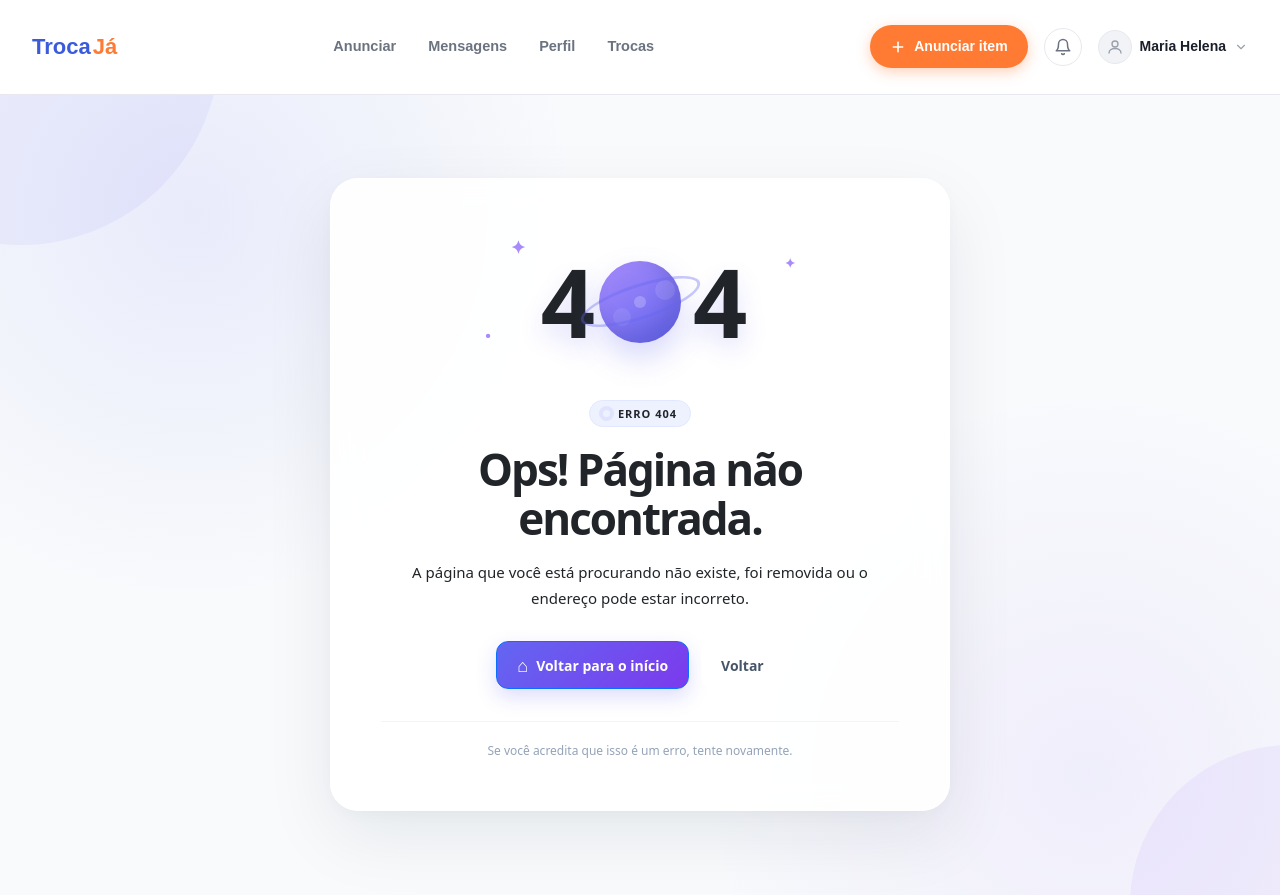
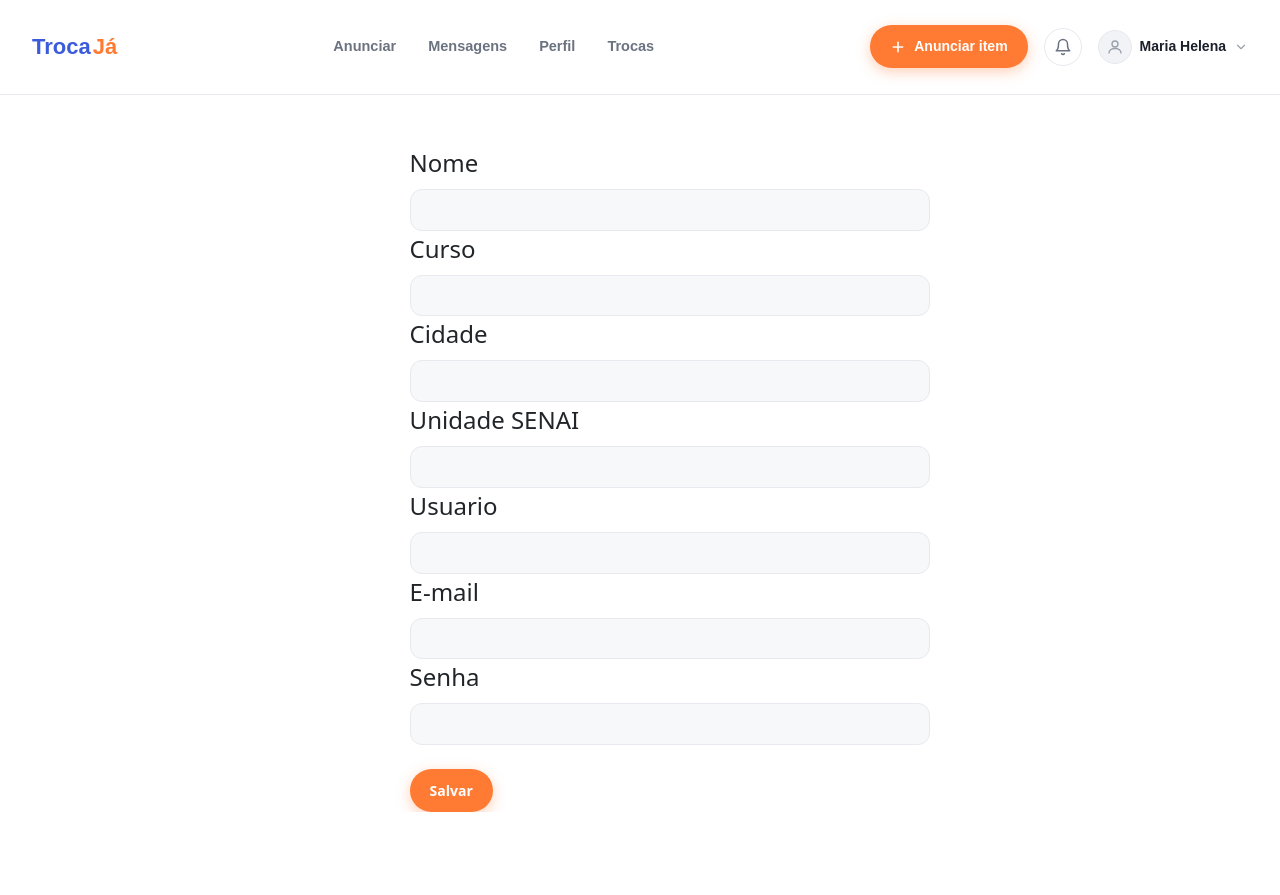
Before and after one commit to mariahelenasilva/sistema-troca, an Angular app: page /cadastrar in a window 1280 px wide. After the commit the page ends 812 px from the top, so only its background shows below. Built offline with nearby package versions, Linux system fonts and the light colour scheme.

Commit message:
Criando formulario de cadastro, login e adicionado estilo modelo aula11

```diff
--- /dev/null
+++ b/src/app/pages/cadastrar/cadastrar.css
@@ -0,0 +1,57 @@
+.form-cadastrar {
+    margin-left: 32%;
+    margin-top: 50px;
+}
+
+.search-bar {
+  display: flex;
+  align-items: center;
+  gap: 10px;
+  max-width: 520px;
+  margin-top: 26px;
+  padding: 4px 4px 4px 16px;
+  background: #f7f8fa;
+  border: 1px solid #e7e9ee;
+  border-radius: 12px;
+}
+
+.search-bar input {
+  flex: 1;
+  min-width: 0;
+  padding: 5px 0;
+  border: none;
+  background: transparent;
+  font-family: inherit;
+  font-size: 14.5px;
+  color: #1b1f2a;
+}
+
+.search-bar input::placeholder {
+  color: #9aa1ac;
+}
+
+.search-bar input:focus {
+  outline: none;
+}
+
+.search-bar:focus-within {
+  border-color: #3b5bdb;
+}
+
+.search-button {
+  padding: 11px 20px;
+  border: none;
+  border-radius: 999px;
+  background: #ff7a33;
+  color: #ffffff;
+  font-family: inherit;
+  font-size: 14px;
+  font-weight: 700;
+  cursor: pointer;
+  box-shadow: 0 4px 14px rgba(255, 122, 51, 0.35);
+  transition: background 0.15s ease;
+}
+
+.search-button:hover {
+  background: #e9631a;
+}
--- /dev/null
+++ b/src/app/pages/cadastrar/cadastrar.html
@@ -0,0 +1,87 @@
+<div class="form-cadastrar">
+    <form #meuFormulario="ngForm" (ngSubmit)="cadastrar()">
+        <fieldset>
+
+            <legend>Nome</legend>
+            <div class="search-bar">
+                <input #campoNome="ngModel" type="text" [(ngModel)]="nome" name="nome" required minlength="3" maxlength="100">
+            </div>
+            @if(campoNome.invalid && campoNome.touched){
+                <div>Campo nome deve ser preenchido!</div>
+            }
+
+        </fieldset>
+        <fieldset>
+            <legend>Curso</legend>
+            <div class="search-bar">
+            <input #campoCurso="ngModel" type="text" [(ngModel)]="curso" name="curso"
+                required minlength="3" maxlength="100">
+            </div>
+            @if(campoCurso.invalid && campoCurso.touched){
+                <div>Campo curso deve ser preenchido!</div>
+            }
+
+        </fieldset>
+        <fieldset>
+            <legend>Cidade</legend>
+            <div class="search-bar">
+            <input #campoCidade="ngModel" type="text" [(ngModel)]="cidade" name="cidade"
+                required minlength="3" maxlength="100">
+            </div>
+            @if(campoCidade.invalid && campoCidade.touched){
+                <div>Campo cidade deve ser preenchido!</div>
+            }
+
+        </fieldset>
+        <fieldset>
+            <legend>Unidade SENAI</legend>
+            <div class="search-bar">
+            <input #campoUnidadeSenai="ngModel" type="text" [(ngModel)]="unidadeSenai" name="unidadeSenai"
+                required minlength="3" maxlength="100">
+            </div>
+            @if(campoUnidadeSenai.invalid && campoUnidadeSenai.touched){
+                <div>Campo Unidade SENAI deve ser preenchido!</div>
+            }
+
+        </fieldset>
+
+        <fieldset>
+            <legend>Usuario</legend>
+            <div class="search-bar">
+            <input #campoUsuario="ngModel" type="text" [(ngModel)]="usuario" name="usuario"
+                required minlength="3" maxlength="20">
+            </div>
+            @if(campoUsuario.invalid && campoUsuario.touched){
+                <div>Campo usuario deve ser preenchido!</div>
+            }
+        </fieldset>
+
+        <fieldset>
+            <legend>E-mail</legend>
+            <div class="search-bar">
+            <input #campoEmail="ngModel" type="email" [(ngModel)]="email" name="email"
+                required minlength="3" maxlength="100">
+            </div>
+            @if(campoEmail.invalid && campoEmail.touched){
+                <div>Campo curso deve ser preenchido!</div>
+            }
+
+        </fieldset>
+
+        <fieldset>
+            <legend>Senha</legend>
+            <div class="search-bar">
+            <input #campoSenha="ngModel" type="text" [(ngModel)]="senha" name="senha"
+                required minlength="3" maxlength="100">
+            </div>
+            @if(campoSenha.invalid && campoSenha.touched){
+                <div>Campo senha deve ser preenchido!</div>
+            }
+
+        </fieldset>
+        <br>
+
+        <button [disabled]="!meuFormulario.valid" class="search-button">Salvar</button>
+
+    </form>
+</div>
--- /dev/null
+++ b/src/app/pages/cadastrar/cadastrar.ts
@@ -0,0 +1,33 @@
+import { Component } from '@angular/core';
+import { FormsModule } from '@angular/forms';
+
+@Component({
+  imports: [FormsModule],
+  selector: 'app-cadastrar',
+  styleUrl: './cadastrar.css',
+  templateUrl: './cadastrar.html',
+})
+
+export class Cadastrar {
+  nome:string = "";
+  curso:string = "";
+  cidade: string = "";
+  unidadeSenai: string = "";
+  usuario: string = "";
+  email:string = "";
+  senha: string = "";
+
+  registros:any[] = [];
+
+  cadastrar(){
+    this.registros.push({
+      nome: this.nome,
+      curso: this.curso,
+      cidade: this.cidade,
+      unidadeSenai: this.unidadeSenai,
+      usuario: this.usuario,
+      email: this.email,
+      senha: this.senha,
+    })
+  }
+}
--- /dev/null
+++ b/src/app/pages/login/login.css
@@ -0,0 +1,57 @@
+.form-login {
+    margin-left: 32%;
+    margin-top: 50px;
+}
+
+.search-bar {
+  display: flex;
+  align-items: center;
+  gap: 10px;
+  max-width: 520px;
+  margin-top: 26px;
+  padding: 4px 4px 4px 16px;
+  background: #f7f8fa;
+  border: 1px solid #e7e9ee;
+  border-radius: 12px;
+}
+
+.search-bar input {
+  flex: 1;
+  min-width: 0;
+  padding: 5px 0;
+  border: none;
+  background: transparent;
+  font-family: inherit;
+  font-size: 14.5px;
+  color: #1b1f2a;
+}
+
+.search-bar input::placeholder {
+  color: #9aa1ac;
+}
+
+.search-bar input:focus {
+  outline: none;
+}
+
+.search-bar:focus-within {
+  border-color: #3b5bdb;
+}
+
+.search-button {
+  padding: 11px 20px;
+  border: none;
+  border-radius: 999px;
+  background: #ff7a33;
+  color: #ffffff;
+  font-family: inherit;
+  font-size: 14px;
+  font-weight: 700;
+  cursor: pointer;
+  box-shadow: 0 4px 14px rgba(255, 122, 51, 0.35);
+  transition: background 0.15s ease;
+}
+
+.search-button:hover {
+  background: #e9631a;
+}
--- /dev/null
+++ b/src/app/pages/login/login.html
@@ -0,0 +1,30 @@
+<div class="form-login">
+    <form #meuFormulario="ngForm" (ngSubmit)="logar()">
+        <fieldset>
+            <legend>Usuario</legend>
+            <div class="search-bar">
+            <input #campoUsuario="ngModel" type="text" [(ngModel)]="usuario" name="usuario"
+                required minlength="3" maxlength="20">
+            </div>
+            @if(campoUsuario.invalid && campoUsuario.touched){
+                <div>Campo usuario deve ser preenchido!</div>
+            }
+        </fieldset>
+
+        <fieldset>
+            <legend>Senha</legend>
+            <div class="search-bar">
+            <input #campoSenha="ngModel" type="text" [(ngModel)]="senha" name="senha"
+                required minlength="3" maxlength="100">
+            </div>
+            @if(campoSenha.invalid && campoSenha.touched){
+                <div>Campo senha deve ser preenchido!</div>
+            }
+
+        </fieldset>
+        <br>
+
+        <button [disabled]="!meuFormulario.valid" class="search-button">Login</button>
+
+    </form>
+</div>
--- /dev/null
+++ b/src/app/pages/login/login.ts
@@ -0,0 +1,22 @@
+import { Component } from '@angular/core';
+import { FormsModule } from '@angular/forms';
+
+@Component({
+  imports: [FormsModule],
+  selector: 'app-login',
+  styleUrl: './login.css',
+  templateUrl: './login.html',
+})
+export class Login {
+  usuario:string = "";
+  senha:string = "";
+
+  registros:any[] = [];
+
+  logar(){
+    this.registros.push({
+      usuario: this.usuario,
+      senha: this.senha
+    })
+  }
+}
```
Also changed, not shown: src/app/app.routes.ts (+11 -0 lines), src/app/interfaces/usuario-interface.ts (added, +10 -0 lines), 2 other files (tests, documents, lock files or other folders).
